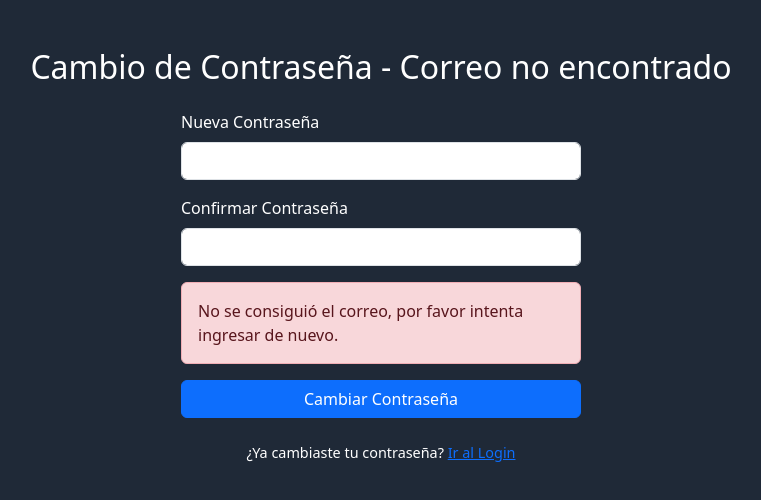
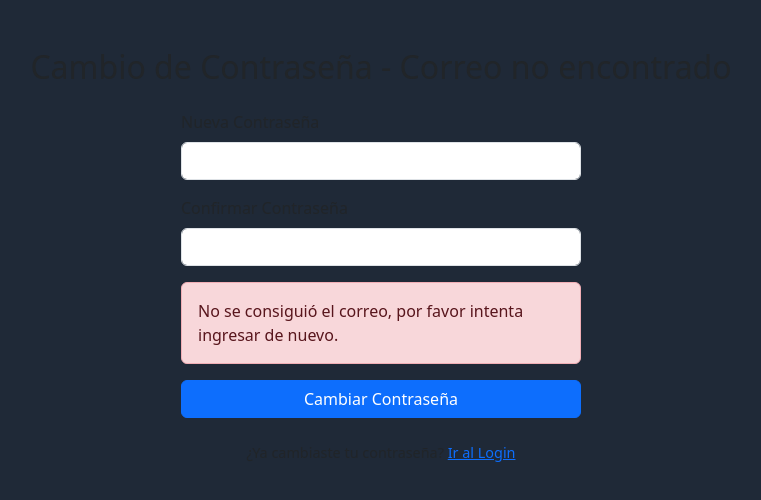
Before and after one commit to Falco-RS/Sistema-Red-Polish, a React (Vite) app: page /new_password in a window 1280 px wide. Shown: the top 500 px of the page, without its empty margins (259-1020 px from the left). Built offline with nearby package versions, Linux system fonts and the light colour scheme.

Commit message:
conexion changes

```diff
--- a/src/components/HorasDisponibles.tsx
+++ b/src/components/HorasDisponibles.tsx
@@ -9,6 +9,9 @@ const HorasDisponibles: React.FC<Props> = ({
 }) => {
   const [rangosNoDisponibles, setRangosNoDisponibles] = useState<[Date, Date][]>([])
 
+
+  const apiUrl = import.meta.env.VITE_IP_API;
+
   useEffect(() => {
     const obtenerHorasNoDisponibles = async () => {
       if (fechaSeleccionada && servicio?.id) {
@@ -16,7 +19,7 @@ const HorasDisponibles: React.FC<Props> = ({
 
         try {
           const response = await fetch(
-            `http://localhost:8080/api/citas/ocupadas?fecha=${fechaISO}`
+            `${apiUrl}/api/citas/ocupadas?fecha=${fechaISO}`
           )
           if (!response.ok) throw new Error('Error al obtener datos de disponibilidad')
 
--- a/src/pages/Authenticate_mail/index.tsx
+++ b/src/pages/Authenticate_mail/index.tsx
@@ -89,10 +89,10 @@ function Authenticate_mail() {
 
   return (
     <div className="container mt-5">
-      <h2 className="text-center mb-4">Verificar Código</h2>
+      <h2 className="text-center mb-4 text-dark">Verificar Código</h2>
       <form onSubmit={handleSubmit} className="mx-auto" style={{ maxWidth: '400px' }}>
         <div className="mb-3">
-          <label htmlFor="otp" className="form-label">Código de verificación</label>
+          <label htmlFor="otp" className="form-label text-dark">Código de verificación</label>
           <input
             type="text"
             className="form-control"
--- a/src/pages/New_password/index.tsx
+++ b/src/pages/New_password/index.tsx
@@ -82,11 +82,11 @@ function New_Password() {
 
   return (
     <div className="container mt-5">
-      <h2 className="text-center mb-4">{`Cambio de Contraseña - ${email || 'Correo no encontrado'}`}</h2>
+      <h2 className="text-dark text-center mb-4">{`Cambio de Contraseña - ${email || 'Correo no encontrado'}`}</h2>
 
       <form onSubmit={handleSubmit} className="mx-auto" style={{ maxWidth: '400px' }}>
         <div className="mb-3">
-          <label htmlFor="newPassword" className="form-label">Nueva Contraseña</label>
+          <label htmlFor="newPassword" className="form-label text-dark">Nueva Contraseña</label>
           <input
             type="password"
             className="form-control"
@@ -97,7 +97,7 @@ function New_Password() {
           />
         </div>
         <div className="mb-3">
-          <label htmlFor="confirmPassword" className="form-label">Confirmar Contraseña</label>
+          <label htmlFor="confirmPassword" className="form-label text-dark">Confirmar Contraseña</label>
           <input
             type="password"
             className="form-control"
@@ -115,7 +115,7 @@ function New_Password() {
       </form>
 
       <div className="mt-4 text-center">
-        <p className="text-white" style={{ fontSize: '0.9rem' }}>
+        <p className="text-dark" style={{ fontSize: '0.9rem' }}>
           ¿Ya cambiaste tu contraseña?{' '}
           <span
             className="text-primary"
--- a/src/pages/PayService/index.tsx
+++ b/src/pages/PayService/index.tsx
@@ -1,5 +1,5 @@
 import { useLocation, useNavigate } from 'react-router-dom';
-import { useState, useEffect } from 'react';
+import { useState } from 'react';
 import NavBar from '../../common/NavBar';
 import 'bootstrap/dist/css/bootstrap.min.css';
 import { useAuth } from '../../common/AuthContext'
@@ -13,6 +13,8 @@ const PayService = () => {
   const [numeroTelefono, setNumeroTelefono] = useState('');
   const [correoUsuario, setCorreoUsuario] = useState('');
   const { token } = useAuth();
+  const apiUrl = import.meta.env.VITE_IP_API;
+
 
   const handleConfirmacion = async () => {
     if (!metodoNotificacion) {
@@ -44,7 +46,7 @@ const PayService = () => {
     };
 
     try {
-      const response = await fetch('http://localhost:8080/api/citas/crear', {
+      const response = await fetch(`${apiUrl}/api/citas/crear`, {
         method: 'POST',
         headers: {
           'Content-Type': 'application/json',
--- a/src/pages/Recover_password/index.tsx
+++ b/src/pages/Recover_password/index.tsx
@@ -47,10 +47,10 @@ function Recover_Password() {
 
   return (
     <div className="container mt-5">
-      <h2 className="text-center mb-4">Recuperar Contraseña</h2>
+      <h2 className="text-center mb-4 text-dark">Recuperar Contraseña</h2>
       <form onSubmit={handleSubmit} className="mx-auto" style={{ maxWidth: '400px' }}>
         <div className="mb-3">
-          <label htmlFor="email" className="form-label">Correo electrónico</label>
+          <label htmlFor="email" className="form-label text-dark">Correo electrónico</label>
           <input
             type="email"
             className="form-control"
@@ -62,13 +62,13 @@ function Recover_Password() {
         </div>
         {error && <div className="alert alert-danger">{error}</div>}
         <button type="submit" className="btn btn-primary w-100">Enviar</button>
-        <p className="text-white text-center mt-2" style={{ fontSize: '0.9rem' }}>
+        <p className="text-dark text-center mt-2" style={{ fontSize: '0.9rem' }}>
           Cuando el código se envíe, tendrás 2 minutos antes de que expire.
         </p>
       </form>
 
       <div className="mt-4 text-center">
-        <p className="text-white" style={{ fontSize: '0.9rem' }}>
+        <p className="text-dark" style={{ fontSize: '0.9rem' }}>
           ¿Ya recuerdas tu contraseña?{' '}
           <span
             className="text-primary"
--- a/src/pages/Services/index.tsx
+++ b/src/pages/Services/index.tsx
@@ -25,6 +25,8 @@ const Services = () => {
   const [categorias, setCategorias] = useState<Categoria[]>([])
   const [categoriaSeleccionada, setCategoriaSeleccionada] = useState<number | null>(null)
   const navigate = useNavigate()
+  const apiUrl = import.meta.env.VITE_IP_API;
+
 
   const manejarAgendar = (servicio: ServicioConPrecio) => {
     navigate('/appointment', { state: { servicio } })
@@ -40,7 +42,7 @@ const Services = () => {
     setIsAdmin(true)
     }
 
-    fetch('http://localhost:8080/api/services/get-services')
+    fetch(`${apiUrl}/api/services/get-services`)
     .then(res => {
       if (!res.ok) {
         throw new Error('Error al obtener los servicios')
@@ -159,7 +161,7 @@ const Services = () => {
                   <button
                     className="btn"
                     style={{
-                      backgroundColor: '#d9534f', // rojo para ambos casos
+                      backgroundColor: '#d9534f',
                       color: 'white',
                       border: 'none',
                       width: '100%',
--- a/src/pages/ShoppingCart/index.tsx
+++ b/src/pages/ShoppingCart/index.tsx
@@ -11,6 +11,7 @@ const ShoppingCart: React.FC = () => {
   const { user, token } = useAuth();
   const userEmail = user?.email
   const userId = user?.id
+
 
   const actualizarProductoEnCarrito = async (cartItemId: number, nuevaCantidad: number) => {
     if (!userEmail || !token) return;
```
